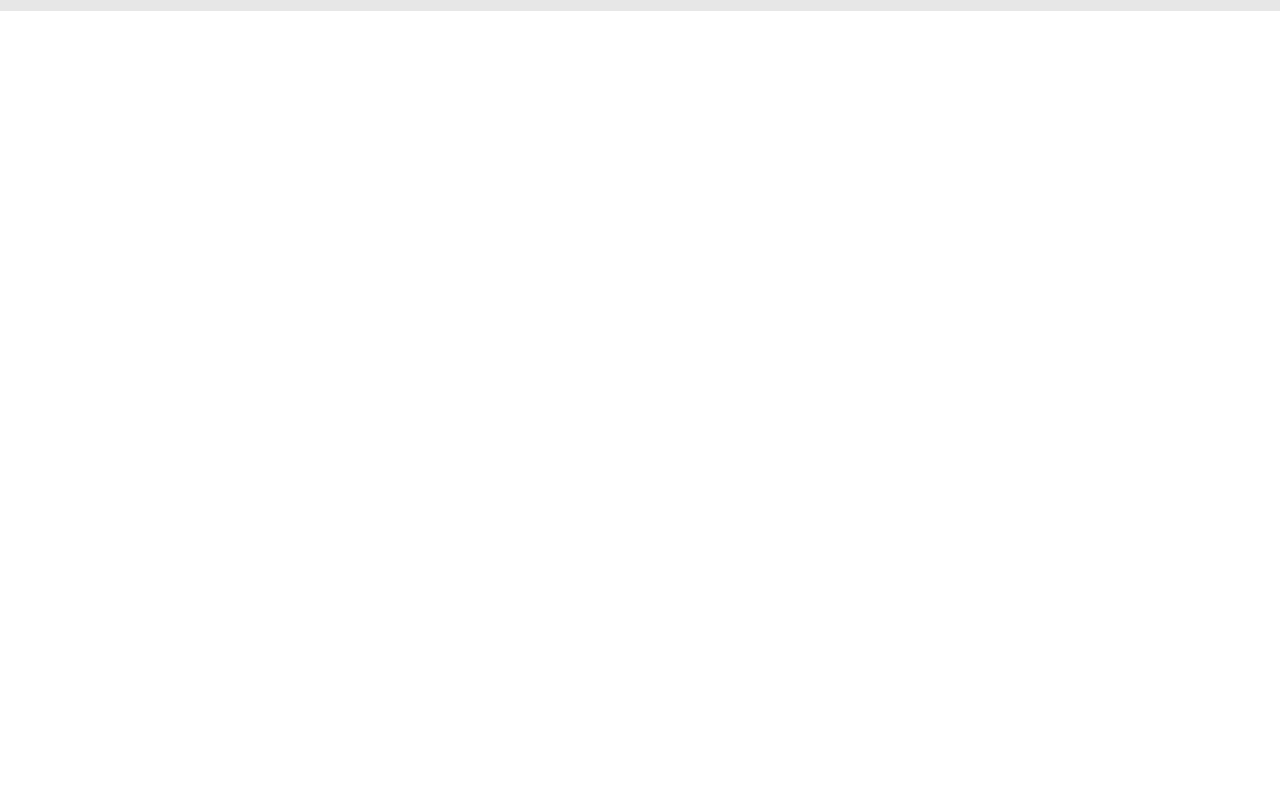
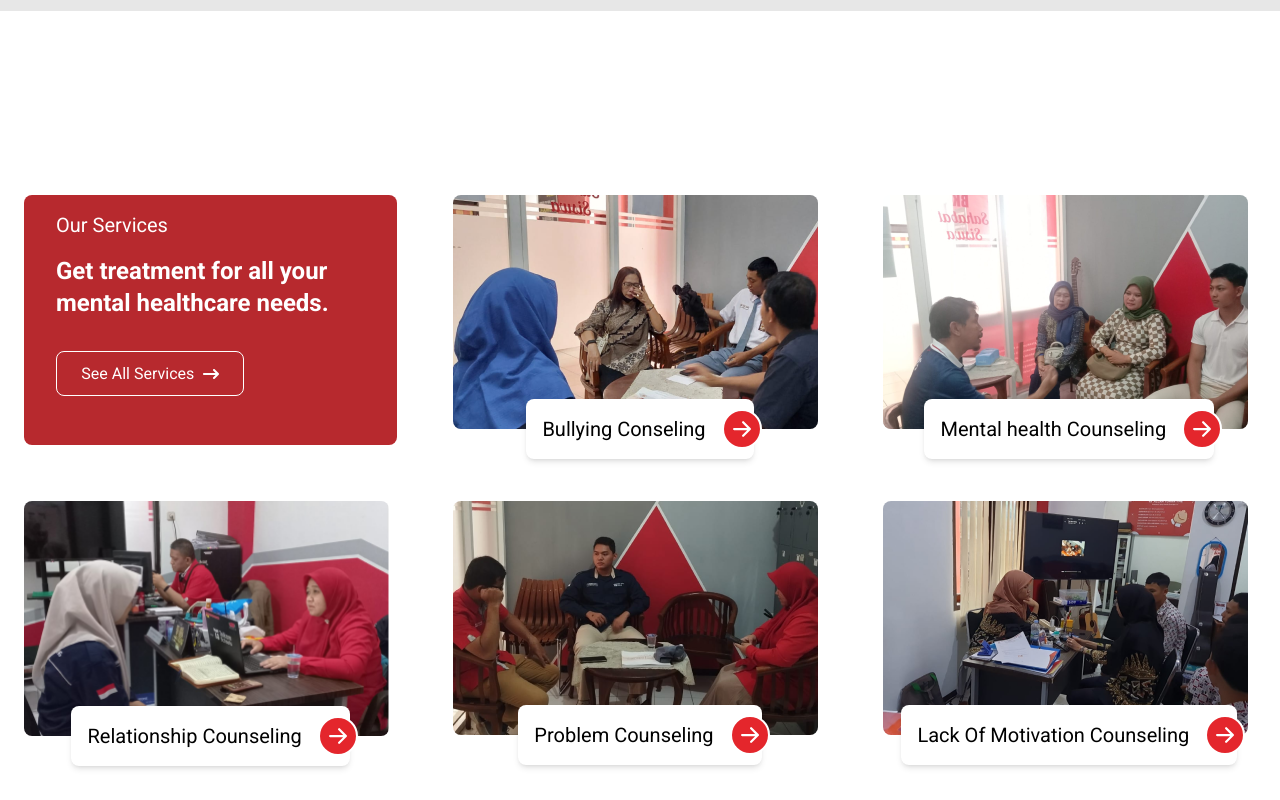
Before and after one commit to hanif32/website-bk, a Next.js app: page / in a window 1280 px wide. Shown: the part 1769-2569 px from the top of the page. Before the commit the page ends 1780 px from the top, so only its background shows below. Built offline with nearby package versions, Linux system fonts and the light colour scheme.

Commit message:
responsive service

```diff
--- a/app/components/landingpage/about.tsx
+++ b/app/components/landingpage/about.tsx
@@ -4,7 +4,7 @@ import { FaCheckCircle } from "react-icons/fa"
 
 export default function About() {
     return (
-        <div className="relative -z-10">
+        <div className="relative -z-10 h-[800px]">
             <div className="py-16 px-6 bg-abu font-roboto absolute inset-0 h-[680px]">
                 <div className="max-w-7xl mx-auto">
                     <div className="flex justify-between gap-x-3 relative">
@@ -28,7 +28,7 @@ export default function About() {
                                     <p className="font-normal text-[13px] md:text-base text-gray">Kunjungan ke Rumah dan Undangan ke Sekolah</p>
                                 </div>
                             </div>
-                            <div className="bg-primary rounded-3xl -translate-x-2 p-8 text-center lg:text-left lg:flex lg:justify-center lg:items-center lg:absolute w-[330px] md:w-full lg:w-[700px] lg:-left-36 lg:-translate-x-20">
+                            <div className="bg-primary rounded-3xl -translate-x-2 p-8 text-center md:text-left lg:flex lg:justify-center lg:items-center lg:absolute w-[330px] md:w-full lg:w-[700px] lg:-left-36 lg:-translate-x-20">
                                 <div className="flex justify-center md:block lg:border-r-2 lg:border-white lg:mr-8">
                                     <div className="text-white space-y-3">
                                     <h1 className="font-semibold text-base">Misi</h1>
--- a/app/components/landingpage/services.tsx
+++ b/app/components/landingpage/services.tsx
@@ -49,14 +49,15 @@ const services: data[] = [
 
 export default function Services() {
     return (
-        <div className="pt-12 font-roboto">
+        <div className="py-16 px-6 font-roboto">
+            <div className="max-w-7xl mx-auto">
                     <div className="flex justify-center items-center">
-                <div className="grid grid-cols-3 gap-14">
-                    <div className="bg-primary w-[365px] h-[234px] rounded-lg px-8 pt-4">
+                        <div className="grid grid-cols-1 md:grid-cols-2 lg:grid-cols-3 gap-14">
+                            <div className="bg-primary h-[250px] rounded-lg px-8 pt-4">
                                 <div className="text-white space-y-4">
                                     <h3 className="font-normal text-xl">Our Services</h3>
                                     <h1 className="font-bold text-2xl pb-4">Get treatment for all your mental healthcare needs.</h1>
-                            <div className="flex justify-evenly items-center p-4 border-1 border-white rounded-lg w-[188px] h-[45px]">
+                                    <div className="flex justify-evenly items-center p-4 border border-white rounded-lg w-[188px] h-[45px]">
                                         <button className="font-normal text-base">See All Services</button>
                                         <FaArrowRightLong className="text-white" />
                                     </div>
@@ -85,5 +86,6 @@ export default function Services() {
                         </div>
                     </div>
                 </div>
+            </div>
     )
 }
--- a/app/page.tsx
+++ b/app/page.tsx
@@ -16,8 +16,8 @@ const ComplaintPage: React.FC = () => {
       <Main />
       <Discusion />
       <About />
-      {/* <Services />
-      <Team />
+      <Services />
+      {/* <Team />
       <Power />
       <Testimonials />
       <News /> */}
```
Lines whose indentation alone changed are shown as unchanged.
